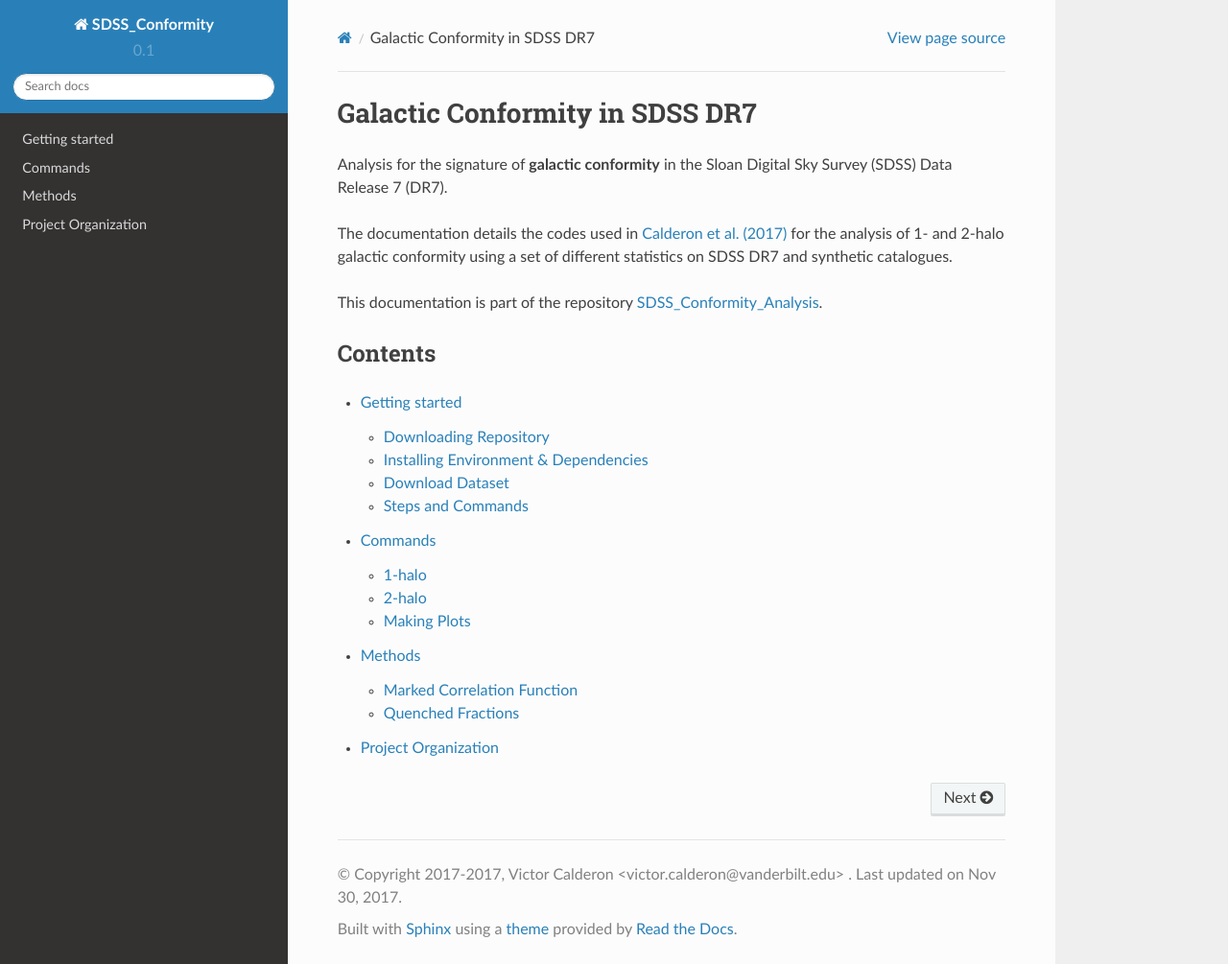
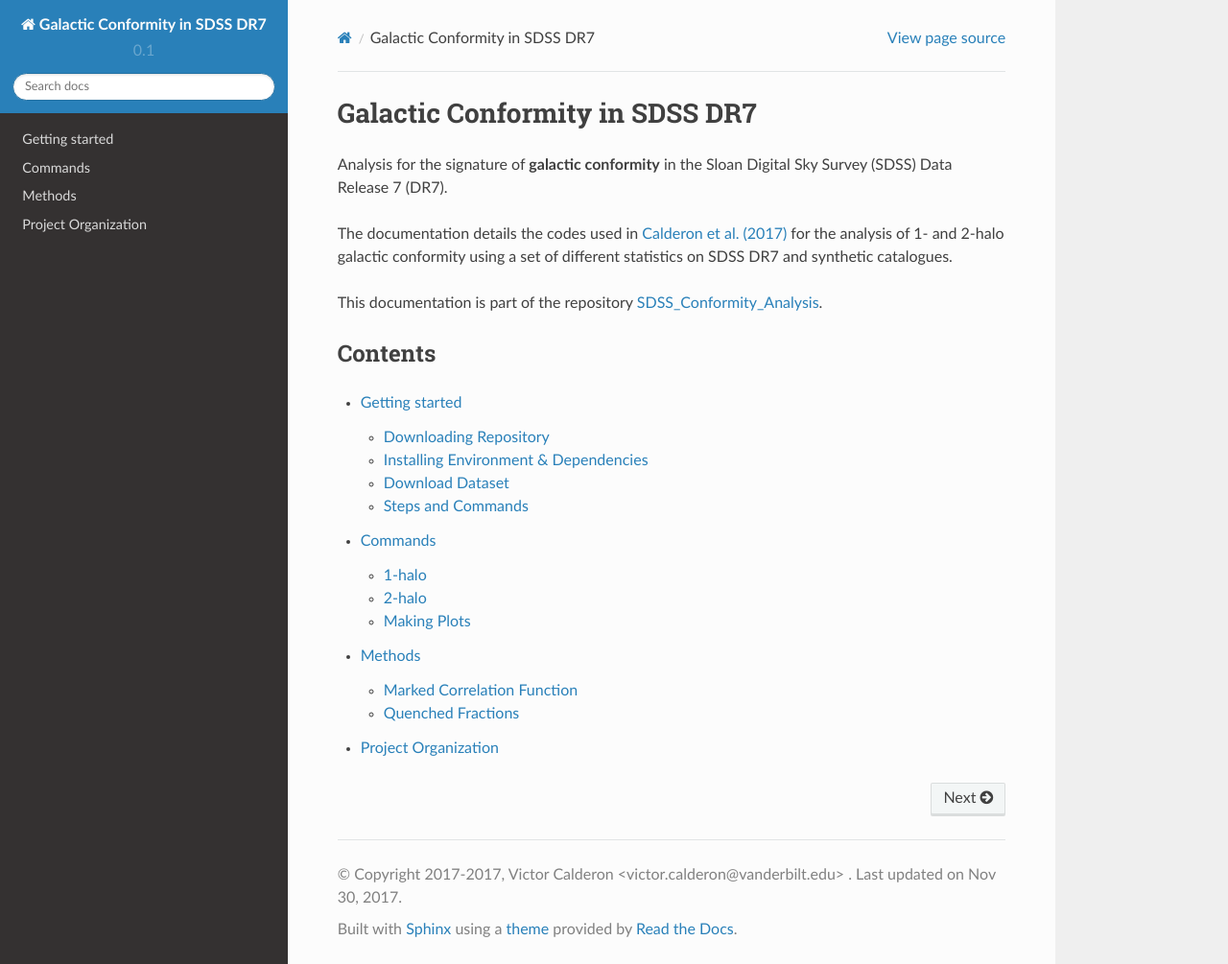
Before and after one commit to vcalderon2009/SDSS_Conformity_Analysis, a Sphinx documentation site: the page built from docs/index.rst, in a window 1280 px wide and 1005 px high. Shown: the whole window at 96% size. Built offline with Sphinx 7.4.7 and the Read the Docs theme 2.0.0, drawn with Linux system fonts in a browser that asks for light colours; formulas are drawn with MathJax 3.

Commit message:
Changed the project name

```diff
--- a/docs/conf.py
+++ b/docs/conf.py
@@ -60,7 +60,7 @@ source_suffix = '.rst'
 master_doc = 'index'
 
 # General information about the project.
-project = u'SDSS_Conformity'
+project = u'Galactic Conformity in SDSS DR7'
 
 author = 'Victor Calderon <victor.calderon@vanderbilt.edu> '
 current_year = date.today().year
```
